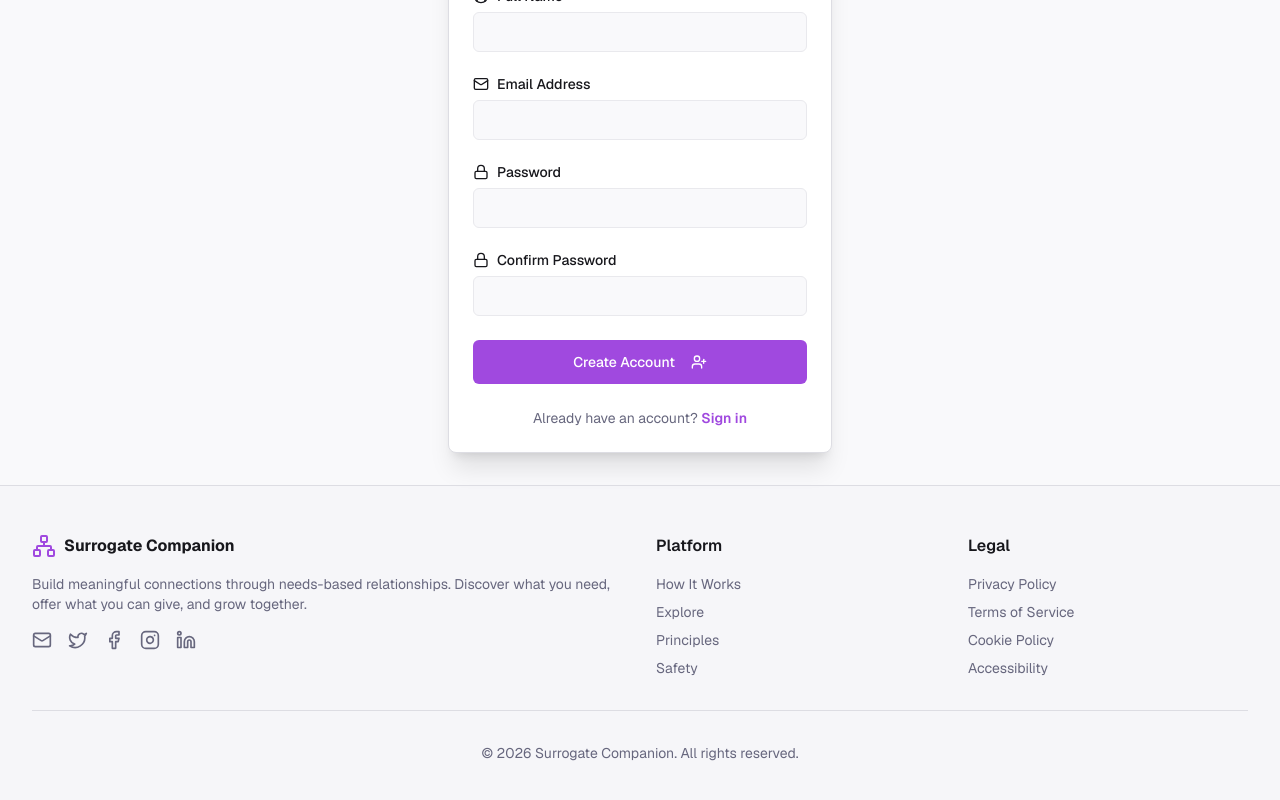
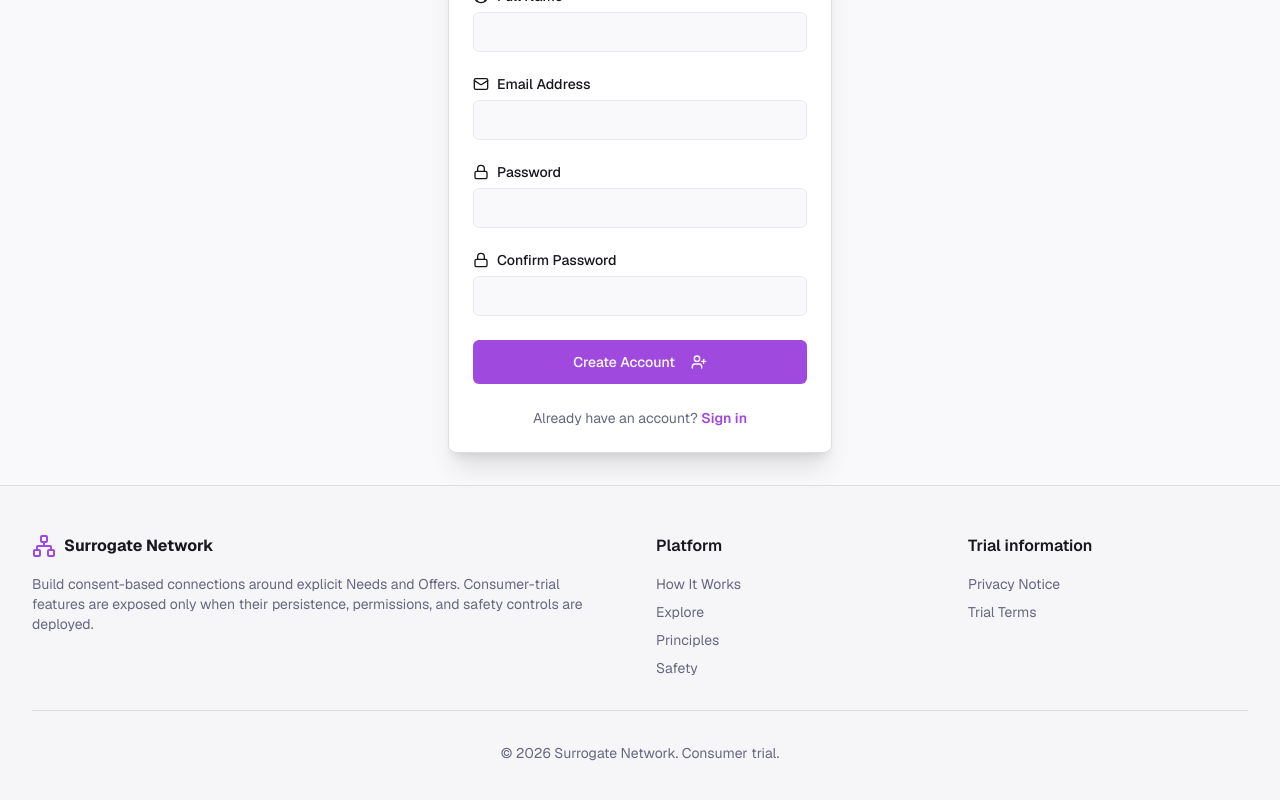
Before and after one commit to agustealo/Surrogate-Network, a Next.js app: page /signup in a window 1280 px wide. Shown: the part 296-1096 px from the top of the page. Built offline with nearby package versions, Linux system fonts and the light colour scheme.

Commit message:
fix: remove dead public footer affordances

```diff
--- a/src/components/public/PublicFooter.tsx
+++ b/src/components/public/PublicFooter.tsx
@@ -1,61 +1,44 @@
-import { Network, Heart, Mail, Facebook, Twitter, Linkedin, Instagram } from 'lucide-react';
-import Link from 'next/link';
+import { Network } from 'lucide-react'
+import Link from 'next/link'
 
 export function PublicFooter() {
   return (
     <footer className="border-t bg-muted/30">
-      <div className="container mx-auto px-4 sm:px-6 lg:px-8 py-12">
-        <div className="grid grid-cols-1 md:grid-cols-4 gap-8">
-          <div className="col-span-1 md:col-span-2">
-            <Link href="/" className="flex items-center gap-2 mb-4">
+      <div className="container mx-auto px-4 py-12 sm:px-6 lg:px-8">
+        <div className="grid grid-cols-1 gap-8 md:grid-cols-4">
+          <div className="md:col-span-2">
+            <Link href="/" className="mb-4 flex items-center gap-2">
               <Network className="h-6 w-6 text-primary" />
-              <span className="font-bold text-foreground">Surrogate Companion</span>
+              <span className="font-bold text-foreground">Surrogate Network</span>
             </Link>
-            <p className="text-sm text-muted-foreground mb-4">
-              Build meaningful connections through needs-based relationships.
-              Discover what you need, offer what you can give, and grow together.
+            <p className="max-w-xl text-sm text-muted-foreground">
+              Build consent-based connections around explicit Needs and Offers. Consumer-trial features are exposed only when their persistence, permissions, and safety controls are deployed.
             </p>
-            <div className="flex items-center gap-4">
-              <Link href="/contact" className="text-muted-foreground hover:text-foreground transition-colors">
-                <Mail className="h-5 w-5" />
-              </Link>
-              <Link href="#" className="text-muted-foreground hover:text-foreground transition-colors">
-                <Twitter className="h-5 w-5" />
-              </Link>
-              <Link href="#" className="text-muted-foreground hover:text-foreground transition-colors">
-                <Facebook className="h-5 w-5" />
-              </Link>
-              <Link href="#" className="text-muted-foreground hover:text-foreground transition-colors">
-                <Instagram className="h-5 w-5" />
-              </Link>
-              <Link href="#" className="text-muted-foreground hover:text-foreground transition-colors">
-                <Linkedin className="h-5 w-5" />
-              </Link>
-            </div>
           </div>
+
           <div>
-            <h3 className="font-semibold text-foreground mb-4">Platform</h3>
+            <h3 className="mb-4 font-semibold text-foreground">Platform</h3>
             <ul className="space-y-2 text-sm text-muted-foreground">
-              <li><Link href="/how-it-works" className="hover:text-foreground transition-colors">How It Works</Link></li>
-              <li><Link href="/explore" className="hover:text-foreground transition-colors">Explore</Link></li>
-              <li><Link href="/principles" className="hover:text-foreground transition-colors">Principles</Link></li>
-              <li><Link href="/safety" className="hover:text-foreground transition-colors">Safety</Link></li>
+              <li><Link href="/how-it-works" className="transition-colors hover:text-foreground">How It Works</Link></li>
+              <li><Link href="/explore" className="transition-colors hover:text-foreground">Explore</Link></li>
+              <li><Link href="/principles" className="transition-colors hover:text-foreground">Principles</Link></li>
+              <li><Link href="/safety" className="transition-colors hover:text-foreground">Safety</Link></li>
             </ul>
           </div>
+
           <div>
-            <h3 className="font-semibold text-foreground mb-4">Legal</h3>
+            <h3 className="mb-4 font-semibold text-foreground">Trial information</h3>
             <ul className="space-y-2 text-sm text-muted-foreground">
-              <li><Link href="/privacy" className="hover:text-foreground transition-colors">Privacy Policy</Link></li>
-              <li><Link href="/terms" className="hover:text-foreground transition-colors">Terms of Service</Link></li>
-              <li><Link href="/cookie-policy" className="hover:text-foreground transition-colors">Cookie Policy</Link></li>
-              <li><Link href="/accessibility" className="hover:text-foreground transition-colors">Accessibility</Link></li>
+              <li><Link href="/privacy" className="transition-colors hover:text-foreground">Privacy Notice</Link></li>
+              <li><Link href="/terms" className="transition-colors hover:text-foreground">Trial Terms</Link></li>
             </ul>
           </div>
         </div>
-        <div className="mt-8 pt-8 border-t text-center text-sm text-muted-foreground">
-          <p>&copy; {new Date().getFullYear()} Surrogate Companion. All rights reserved.</p>
+
+        <div className="mt-8 border-t pt-8 text-center text-sm text-muted-foreground">
+          <p>&copy; {new Date().getFullYear()} Surrogate Network. Consumer trial.</p>
         </div>
       </div>
     </footer>
-  );
+  )
 }
```
